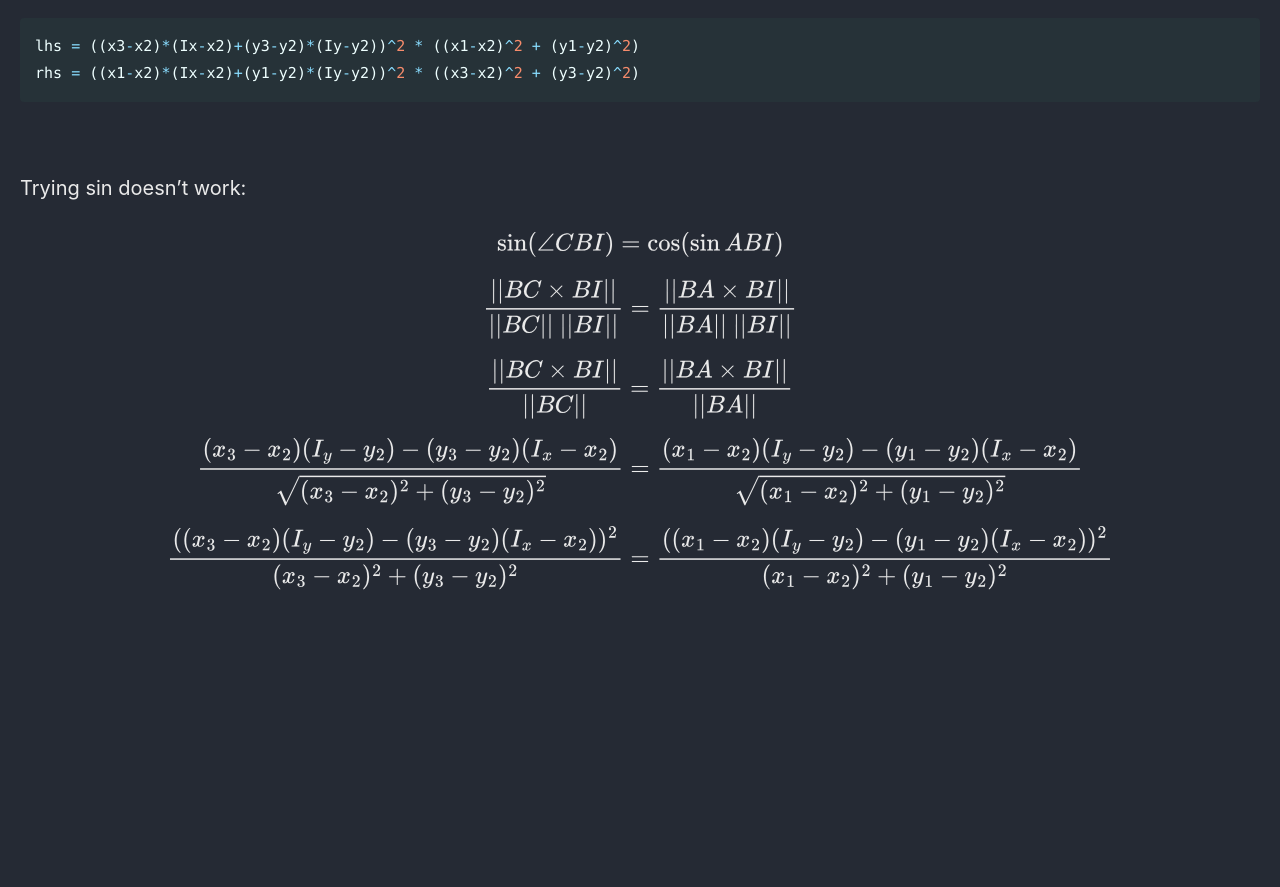
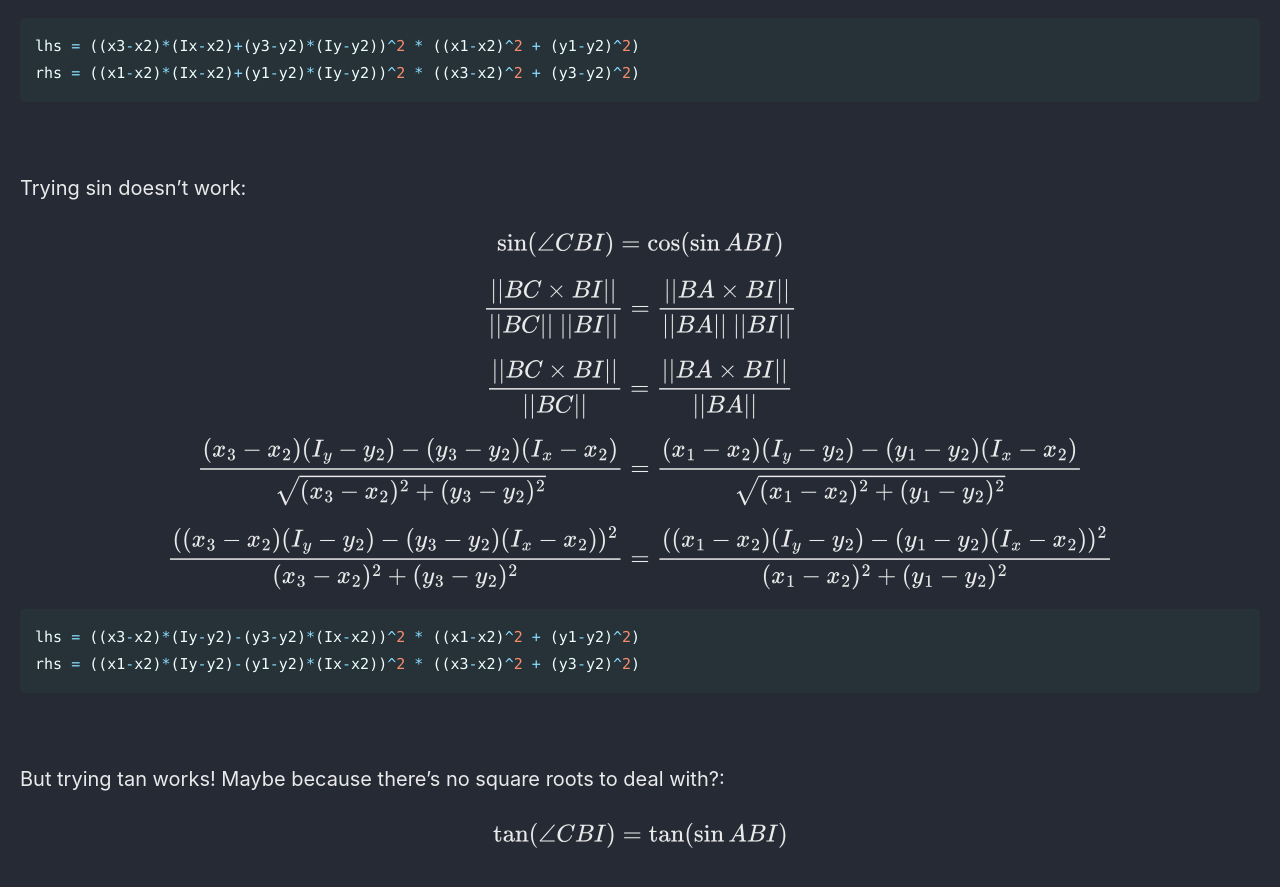
Before and after one commit to Connor-McCartney/Connor-McCartney.github.io, a Jekyll site: the page built from _pages/cryptography/other/Geometry-Hash-Balsn-CTF-2023.md, in a window 1280 px wide and 900 px high, scrolled down 15232 px. Shown: the top 887 px of the window. Built offline with Jekyll 4.4.1, drawn with Linux system fonts in a browser that asks for light colours; cached includes are drawn as plain includes; before the commit the page ends 15871 px from its top, so only the background shows below that.

Commit message:
Update Geometry-Hash-Balsn-CTF-2023.md

````diff
--- a/_pages/cryptography/other/Geometry-Hash-Balsn-CTF-2023.md
+++ b/_pages/cryptography/other/Geometry-Hash-Balsn-CTF-2023.md
@@ -570,3 +570,14 @@ $$\frac{||BC \times BI||}{||BC||} = \frac{||BA \times BI||}{||BA||}$$
 $$\frac{(x_3-x_2)(I_y-y_2) - (y_3-y_2)(I_x-x_2)}{\sqrt{(x_3-x_2)^2 + (y_3-y_2)^2}} = \frac{(x_1-x_2)(I_y-y_2) - (y_1-y_2)(I_x-x_2)}{\sqrt{(x_1-x_2)^2 + (y_1-y_2)^2}}$$
 
 $$\frac{((x_3-x_2)(I_y-y_2) - (y_3-y_2)(I_x-x_2))^2}{(x_3-x_2)^2 + (y_3-y_2)^2} = \frac{((x_1-x_2)(I_y-y_2) - (y_1-y_2)(I_x-x_2))^2}{(x_1-x_2)^2 + (y_1-y_2)^2}$$
+
+```python
+lhs = ((x3-x2)*(Iy-y2)-(y3-y2)*(Ix-x2))^2 * ((x1-x2)^2 + (y1-y2)^2)
+rhs = ((x1-x2)*(Iy-y2)-(y1-y2)*(Ix-x2))^2 * ((x3-x2)^2 + (y3-y2)^2)
+```
+
+<br>
+
+But trying tan works! Maybe because there's no square roots to deal with?:
+
+$$\tan (\angle CBI) = \tan (\sin ABI)$$
````
